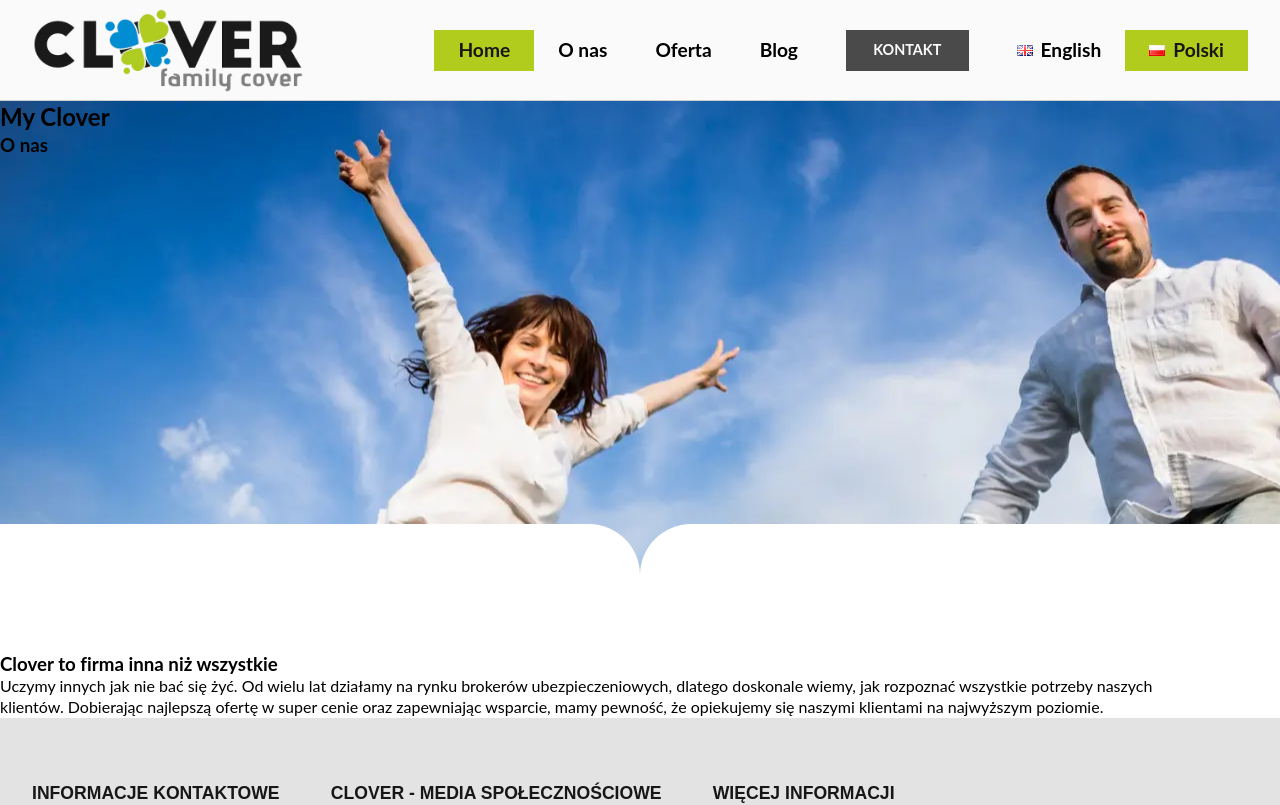
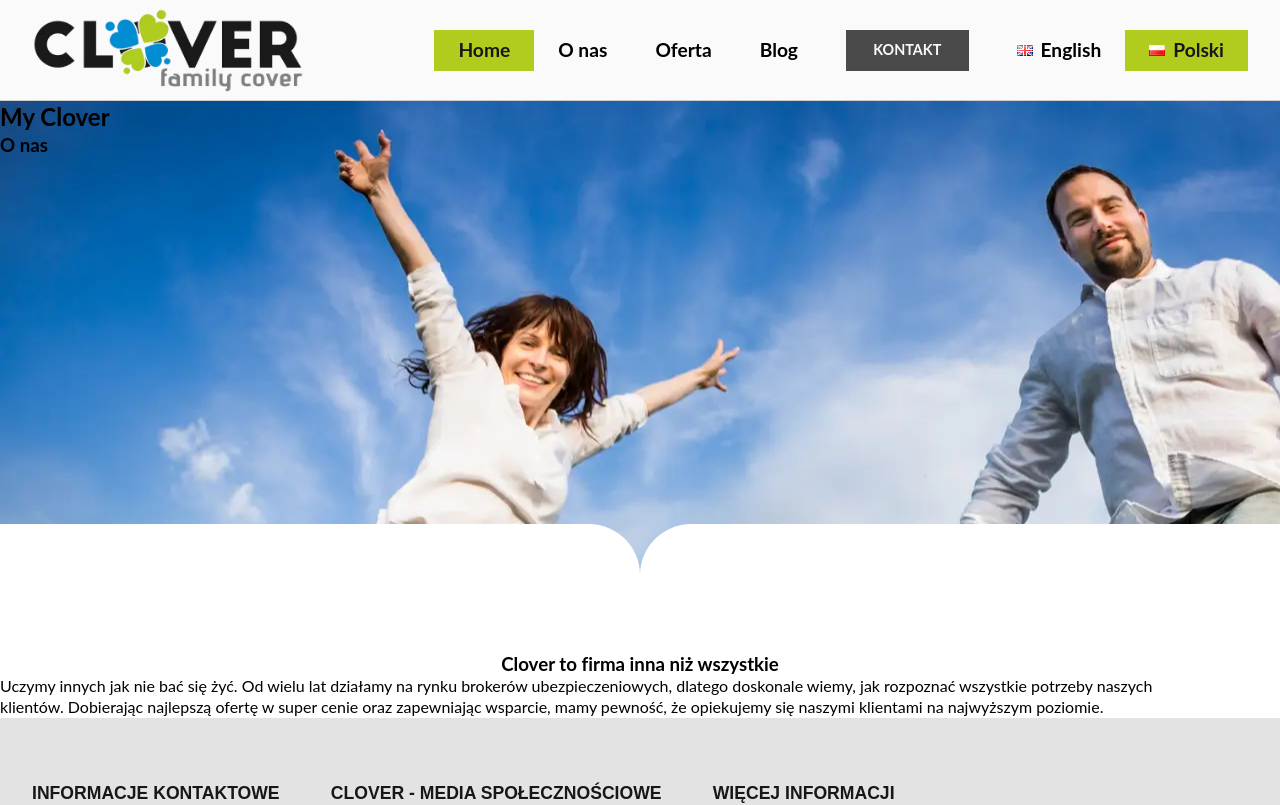
Before and after one commit to TZ-fn/MyClover, a React (Vite) app: page /about in a window 1280 px wide. Shown: the top 805 px of the page. Built offline with nearby package versions, Linux system fonts and the light colour scheme; a web font is replaced by a local one.

Commit message:
feat: add more styling to the component

```diff
--- a/src/components/TextBanner/TextBanner.module.scss
+++ b/src/components/TextBanner/TextBanner.module.scss
@@ -0,0 +1,6 @@
+.textBannerContainer {
+  display: flex;
+  flex-direction: column;
+  align-items: center;
+  justify-content: center;
+}
--- a/src/components/TextBanner/TextBanner.tsx
+++ b/src/components/TextBanner/TextBanner.tsx
@@ -1,12 +1,15 @@
 import styles from "./TextBanner.module.scss";
 
-export default function TextBanner({ header, mainText }) {
+interface TextBannerProps {
+  header: string;
+  mainText: string;
+}
+
+export default function TextBanner({ header, mainText }: TextBannerProps) {
   return (
     <div className={styles.textBannerContainer}>
-      <div className={styles.textBannerInnerContainer}>
-        <h3 className={styles.bannerHeader}>{header}</h3>
-        <p className={styles.bannerText}>{mainText}</p>
-      </div>
+      <h3 className={styles.bannerHeader}>{header}</h3>
+      <p className={styles.bannerText}>{mainText}</p>
     </div>
   );
 }
```
